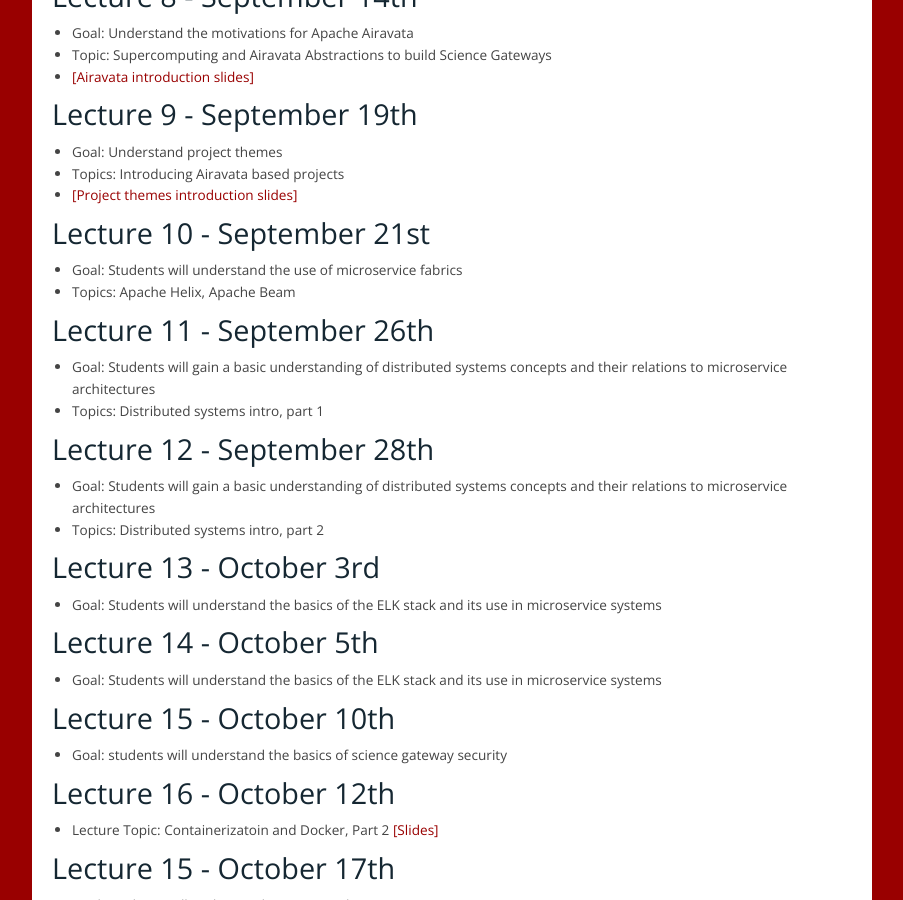
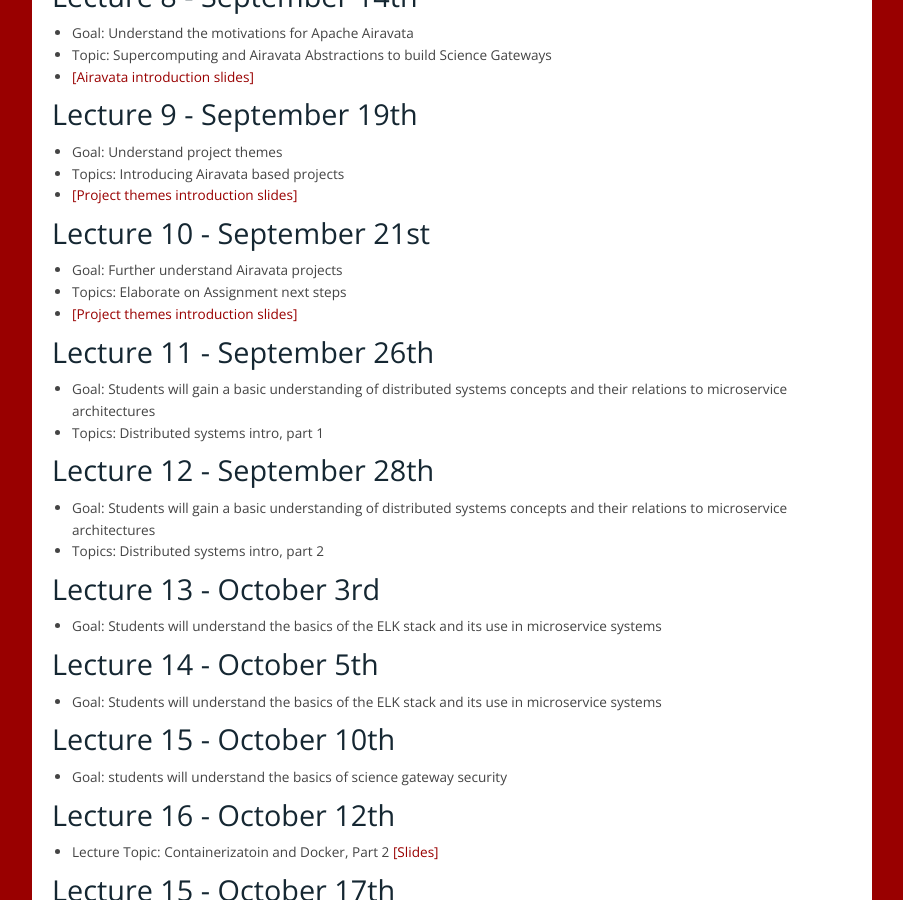
Before and after one commit to airavata-courses/airavata-courses.github.io, a Jekyll site: the page built from lectures.md, in a window 1280 px wide and 900 px high, scrolled down 1183 px. Shown: the whole window, without its empty margins (258-1161 px from the left). Built offline with Jekyll 4.4.1, drawn with Linux system fonts in a browser that asks for light colours; our own code applies the rules of GitHub Pages for plain Markdown files.

Commit message:
Updates to Sept 21st slides

```diff
--- a/lectures.md
+++ b/lectures.md
@@ -63,8 +63,9 @@
 * [[Project themes introduction slides]]({{ site.url }}slides/SICE-Fall17-B649-Airavata-Projects.pdf)
 
 ###  Lecture 10 - September  21st
-* Goal: Students will understand the use of microservice fabrics
-* Topics: Apache Helix, Apache Beam
+* Goal: Further understand Airavata projects
+* Topics: Elaborate on Assignment next steps
+* [[Project themes introduction slides]]({{ site.url }}slides/SICE-Fall17-B649-Assignment3.pdf)
 
 ###  Lecture 11 - September  26th
 * Goal: Students will gain a basic understanding of distributed systems concepts and their relations to microservice architectures
```
Also changed, not shown: 1 other file.
